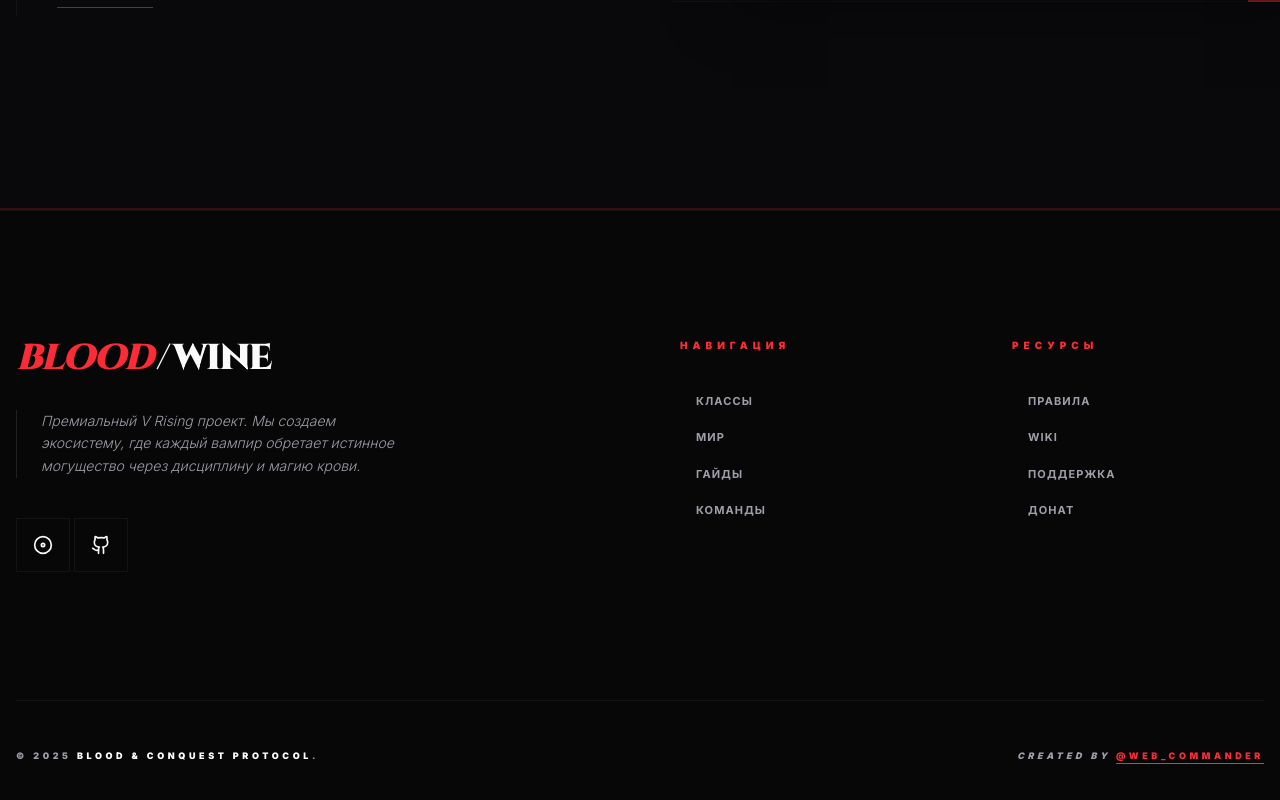
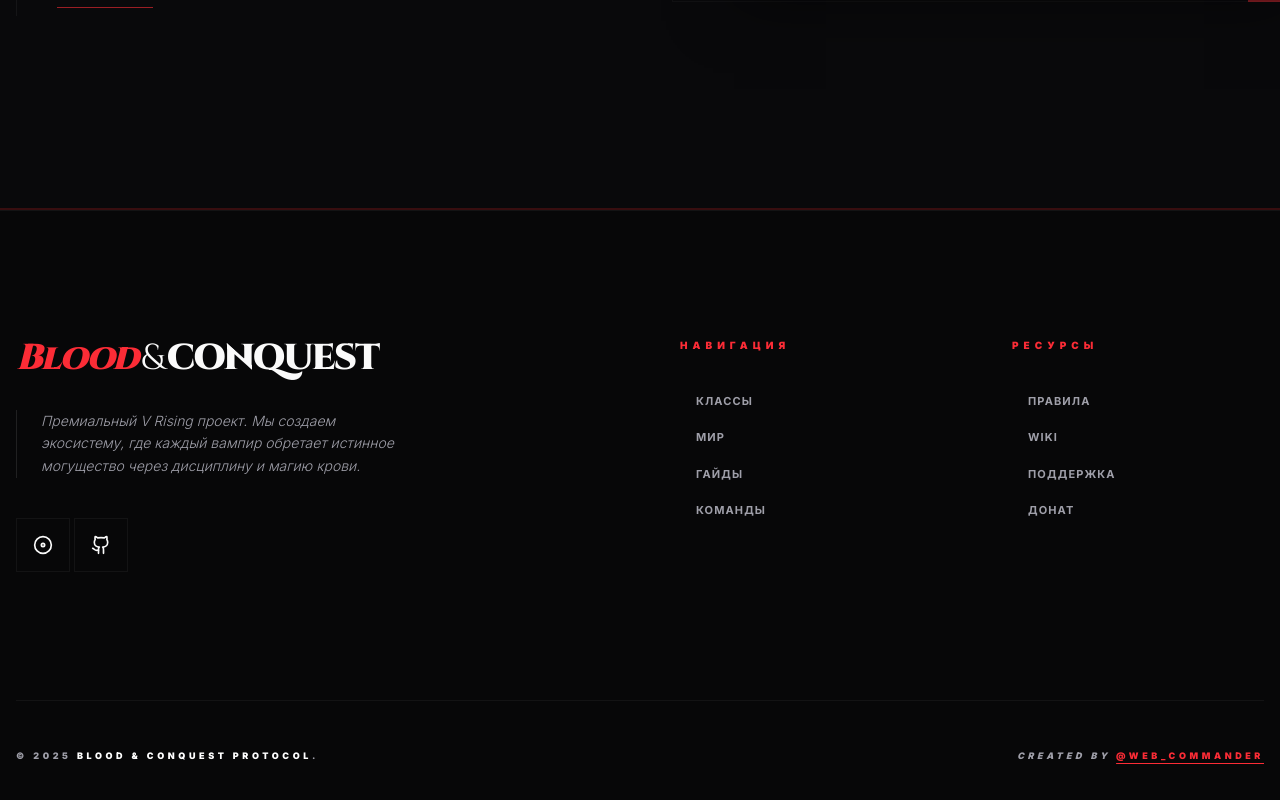
Before and after one commit to Evools/v-rising-mod, a Next.js app: page / in a window 1280 px wide. Shown: the part 4256-5056 px from the top of the page. Built offline with nearby package versions, Linux system fonts and the light colour scheme.

Commit message:
fix: обновить название проекта в нижнем колонтитуле на "Blood & Conquest"

```diff
--- a/components/Footer.tsx
+++ b/components/Footer.tsx
@@ -10,9 +10,9 @@
         <div className="grid grid-cols-1 lg:grid-cols-4 gap-20 mb-32">
           <div className="lg:col-span-2">
             <div className="font-serif text-4xl tracking-tighter text-foreground mb-8">
-              <span className="font-black italic text-primary">BLOOD</span>
-              <span className="font-light mx-1">/</span>
-              <span className="font-black uppercase">WINE</span>
+              <span className="font-black italic text-primary">Blood</span>
+              <span className="font-light mx-1">&</span>
+              <span className="font-black uppercase">Conquest</span>
             </div>
             <p className="text-muted-foreground text-sm font-light leading-relaxed max-w-sm mb-10 italic border-l border-white/10 pl-6">
               Премиальный V Rising проект. Мы создаем экосистему, где каждый
```
